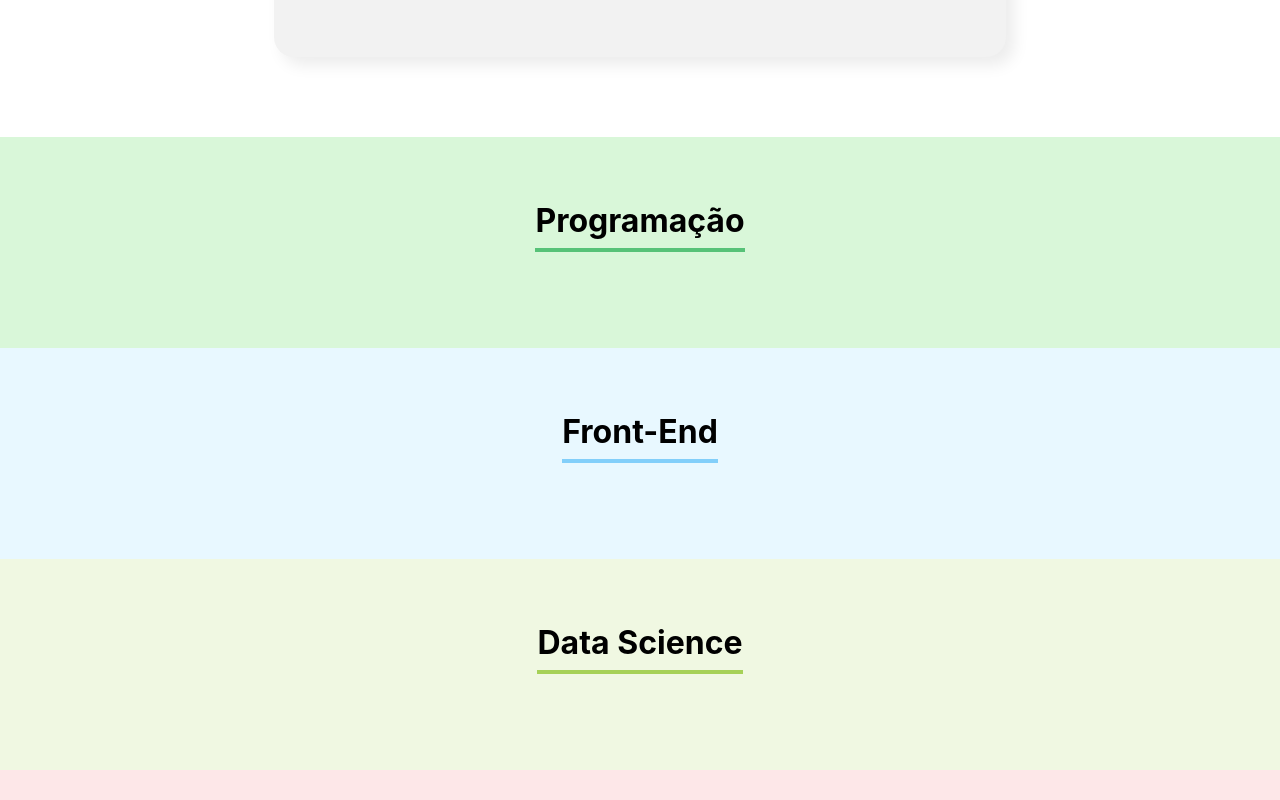
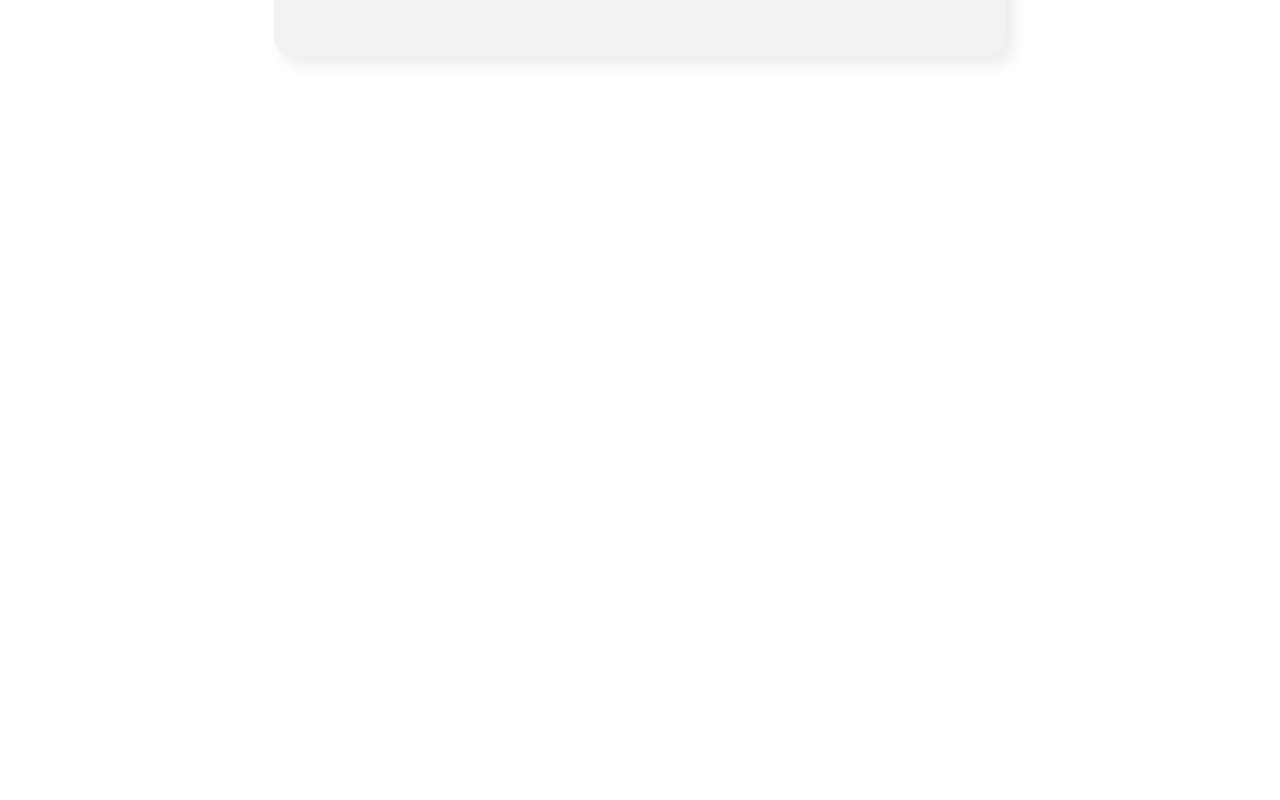
Before and after one commit to Miicchhel/organo, a React (Create React App) app: page / in a window 1280 px wide. Shown: the part 1340-2140 px from the top of the page. After the commit the page ends 1477 px from the top, so only its background shows below. Built offline with nearby package versions, Linux system fonts and the light colour scheme.

Commit message:
feat: limpando formulário

```diff
--- a/src/componentes/Formulario/index.js
+++ b/src/componentes/Formulario/index.js
@@ -19,6 +19,10 @@ const Formulario = ({aoColaboradorCadastrado, times}) => {
       imagem,
       time
     });
+    setNome('');
+    setCargo('');
+    setImagem('');
+    setTime('Programação');
   };
 
   return (
--- a/src/componentes/Time/index.js
+++ b/src/componentes/Time/index.js
@@ -3,7 +3,7 @@ import './Time.css';
 
 const Time = ({nome, corPrimaria, corSecundaria, colaboradores}) => {
   return (
-    <section
+    (colaboradores.length > 0) && <section
       className="time"
       style={{ backgroundColor: corPrimaria }}
     >
```
